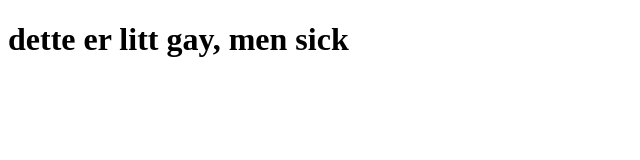
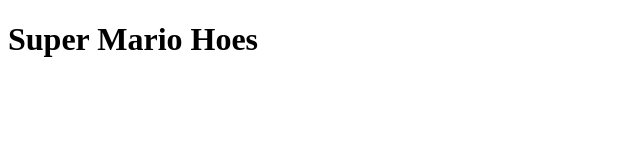
Before and after one commit to LeoALS/www, a plain HTML site: page index.html in a window 1280 px wide. Shown: the whole page, without its empty margins (0-640 px from the left). Drawn offline with Linux system fonts and the light colour scheme.

Commit message:
Update index.html

```diff
--- a/index.html
+++ b/index.html
@@ -7,6 +7,6 @@
     <title>Ultgay</title>
 </head>
 <body>
-    <h1>dette er litt gay, men sick</h1>
+    <h1>Super Mario Hoes</h1>
 </body>
 </html>
```
